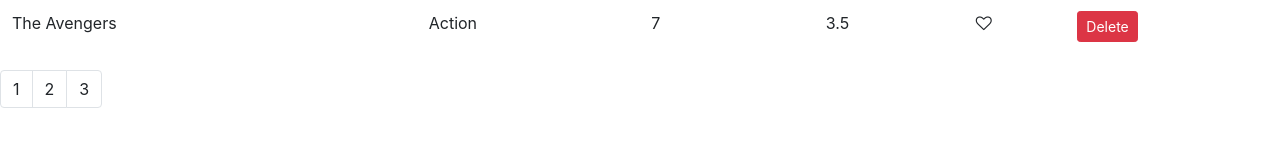
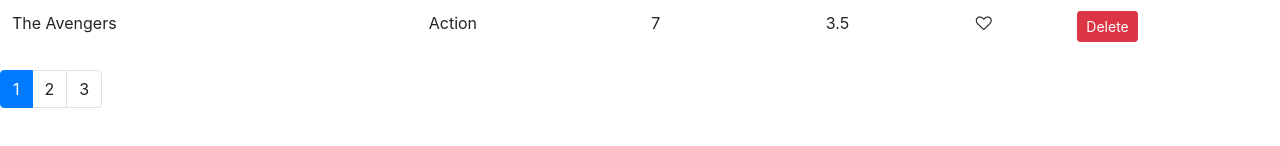
Before and after one commit to TazzyG/vidly, a React (Create React App) app: page / in a window 1280 px wide. Shown: the part 524-670 px from the top of the page. Built offline with nearby package versions, Linux system fonts and the light colour scheme.

Commit message:
pagination handing page changes

```diff
--- a/src/components/common/like.jsx
+++ b/src/components/common/like.jsx
@@ -1,5 +1,4 @@
-import React, { Component } from "react";
-
+import React from "react";
 const Like = props => {
   let classes = "fa fa-heart";
   if (!props.liked) classes += "-o";
--- a/src/components/common/pagination.jsx
+++ b/src/components/common/pagination.jsx
@@ -1,16 +1,24 @@
 import React from "react";
 import _ from "lodash";
 const Pagination = props => {
-  const { itemsCount, pageSize } = props;
+  const { itemsCount, pageSize, currentPage, onPageChange } = props;
+  console.log(currentPage);
+
   const pagesCount = Math.ceil(itemsCount / pageSize);
   if (pagesCount === 1) return null;
   const pages = _.range(1, pagesCount + 1);
+
   return (
-    <nav>
+    <nav aria-label="...">
       <ul className="pagination">
         {pages.map(page => (
-          <li key={page} className="page-item">
-            <a className="page-link">{page}</a>
+          <li
+            key={page}
+            className={page === currentPage ? "page-item active" : "page-item"}
+          >
+            <a className="page-link" onClick={() => onPageChange(page)}>
+              {page}
+            </a>
           </li>
         ))}
       </ul>
--- a/src/components/movies.jsx
+++ b/src/components/movies.jsx
@@ -6,6 +6,7 @@
 class Movies extends Component {
   state = {
     movies: getMovies(),
+    currentPage: 1,
     pageSize: 4
   };
   handleDelete = movie => {
@@ -22,11 +23,12 @@
   };
 
   handlePageChange = page => {
-    console.log(page);
+    this.setState({ currentPage: page });
   };
-
   render() {
     const { length: count } = this.state.movies;
+    const { pageSize, currentPage } = this.state;
+
     if (this.state.movies.length === 0)
       return <p>There are no movies in the database.</p>;
     return (
@@ -34,12 +36,14 @@
         <span> Showing {count} movies in the database </span>
         <table className="table">
           <thead>
+            <tr>
               <th>Title</th>
               <th>Genre</th>
               <th>Stock</th>
               <th>Rate</th>
               <th />
               <th />
+            </tr>
           </thead>
           <tbody>
             {this.state.movies.map(movie => (
@@ -69,7 +73,8 @@
         </table>
         <Pagination
           itemsCount={count}
-          pageSize={this.state.pageSize}
+          pageSize={pageSize}
+          currentPage={currentPage}
           onPageChange={this.handlePageChange}
         />
       </React.Fragment>
```
Lines whose indentation alone changed are shown as unchanged.
